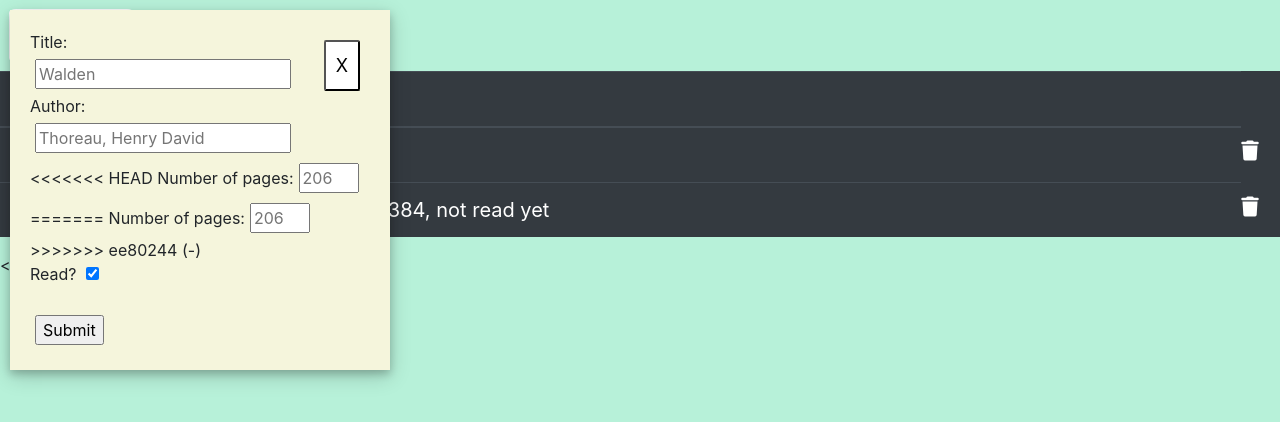
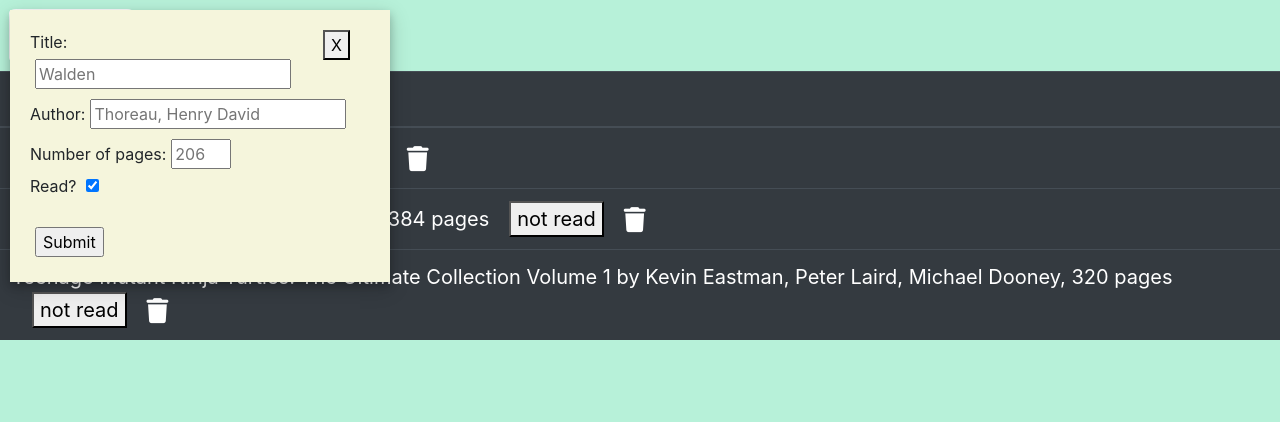
Before and after one commit to bananazigzags/library, a plain HTML site: page index.html in a window 1280 px wide. Both pictures are taken after a click on the button "NEW BOOK". Drawn offline with nearby package versions, Linux system fonts and the light colour scheme.

Commit message:
added remove functionality and read toggle

```diff
--- a/index.html
+++ b/index.html
@@ -22,11 +22,7 @@
             <br>
             Author:<input type="text" id="author-form" name="author" placeholder="Thoreau, Henry David">
             <br>
-<<<<<<< HEAD
             Number of pages:<input type="number" min = "0" id="num-pages-form" name="num-pages" placeholder=206>
-=======
-            Number of pages:<input type="number" min="0" id="num-pages-form" name="num-pages" placeholder=206>
->>>>>>> ee80244 (-)
             <br>
             Read? <input type="checkbox" id="read-status-form" name="read" checked>
             <br><br>
@@ -42,9 +38,4 @@
         </tbody>
     </table>
 </body>
-<<<<<<< HEAD
 </html>
-=======
-
-</html>
->>>>>>> ee80244 (-)
--- a/library.js
+++ b/library.js
@@ -12,33 +12,71 @@ Book.prototype.info = function() {
     if (this.statusRead) {
         readReport = 'read';
     } else readReport = 'not read yet';
-    return `${this.title} by ${this.author}, ${this.numPages}, ${readReport}`;
+    return `${this.title} by ${this.author}, ${this.numPages} pages`;
 }
 
 function addBookToLibrary(title, author, numPages, statusRead) {
     myLibrary.push(new Book(title, author, numPages, statusRead));
+    displayLibrary();
+}
+
+function toggleRead(id) {
+    if (myLibrary[id].statusRead == true) {
+        myLibrary[id].statusRead = false;
+    } else {
+        myLibrary[id].statusRead = true;
+    }
 }
 
 const bookElem = document.querySelector("tbody");
 
+let bookNum;
+
 function displayLibrary() {
+    bookNum = 0;
+    bookElem.textContent = '';
     myLibrary.forEach((book) => {
-        addBookToDisplay(book);
+
+        const tr = document.createElement('tr');
+        bookElem.appendChild(tr);
+
+        const td = document.createElement('td');
+        td.textContent = book.info();
+        tr.id = bookNum;
+
+        const icon = document.createElement('span');
+        icon.classList.add('fas', 'fa-trash', 'fa-lg', 'align-middle');
+        icon.id = bookNum;
+        icon.addEventListener('click', (e) => {
+            removeBook(e.target.id);
+        });
+
+        const toggle = document.createElement('button');
+        toggle.id = bookNum;
+        if (book.statusRead == true) {
+            toggle.textContent = "read";
+        } else toggle.textContent = "not read";
+        toggle.addEventListener('click', (e) => {
+            if (toggle.textContent == "read") {
+                toggle.textContent = "not read";
+            } else {
+                toggle.textContent = "read";
+            }
+            toggleRead(e.target.id);
+        });
+
+        td.appendChild(toggle);
+        td.appendChild(icon);
+        tr.appendChild(td);
+        bookNum += 1;
     });
 };
 
-function addBookToDisplay(book) {
-    const tr = document.createElement('tr');
-    bookElem.appendChild(tr);
-    const td = document.createElement('td');
-    td.textContent = book.info();
-    const icon = document.createElement('span');
-    icon.classList.add('fas', 'fa-trash', 'fa-lg', 'align-bottom');
-    icon.addEventListener('click', () => {
-        alert("hi");
-    });
-    tr.appendChild(td);
-    tr.appendChild(icon);
+function removeBook(id) {
+    const bookRow = document.getElementById(id);
+    bookRow.parentNode.removeChild(bookRow);
+    myLibrary.splice(id, 1);
+    bookNum -= 1;
 }
 
 const form = document.getElementById("form");
@@ -63,13 +101,14 @@ function processForm() {
     const author = document.getElementById("author-form");
     const numPages = document.getElementById("num-pages-form");
     const readStatus = document.getElementById("read-status-form");
+
     let read;
     if (readStatus.checked) {
         read = true;
     } else read = false;
+
+    const book = new Book(title.value, author.value, numPages.value, read);
     addBookToLibrary(title.value, author.value, numPages.value, read);
-    const book = new Book(title.value, author.value, numPages.value, read);
-    addBookToDisplay(book);
     title.value = "";
     author.value = "";
     numPages.value = null;
@@ -78,4 +117,4 @@ function processForm() {
 
 addBookToLibrary("Walden", "Thoreau", 240, true);
 addBookToLibrary("The Master and Margarita", "Bulgakov", 384, false);
-displayLibrary();
+addBookToLibrary("Teenage Mutant Ninja Turtles: The Ultimate Collection Volume 1", "Kevin Eastman, Peter Laird, Michael Dooney", 320, false);
--- a/style.css
+++ b/style.css
@@ -1,4 +1,4 @@
-button {
+#new-book {
     margin: 10px;
     background-color: white;
     padding: 10px;
@@ -35,3 +35,8 @@ th, td {
 input {
     margin: 5px;
 }
+
+button {
+    margin-left: 20px;
+    margin-right: 20px;
+}
```
